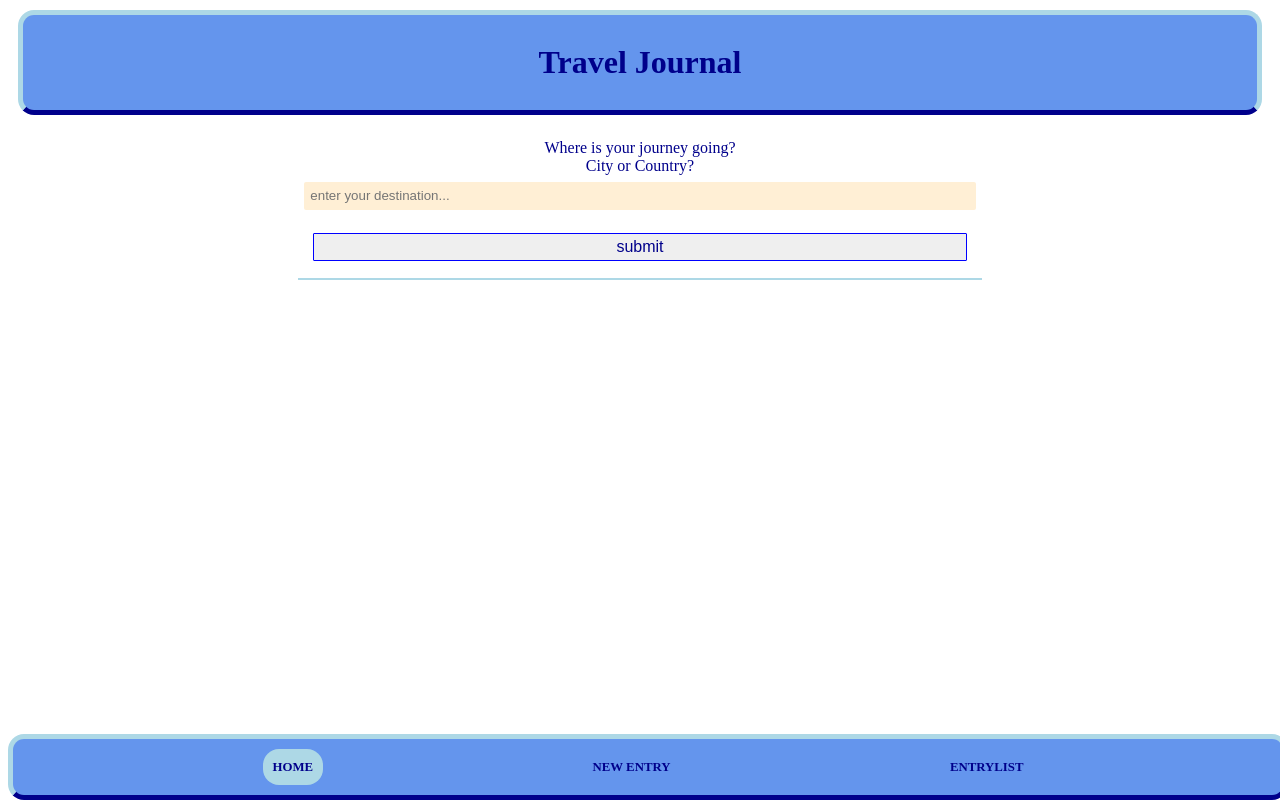
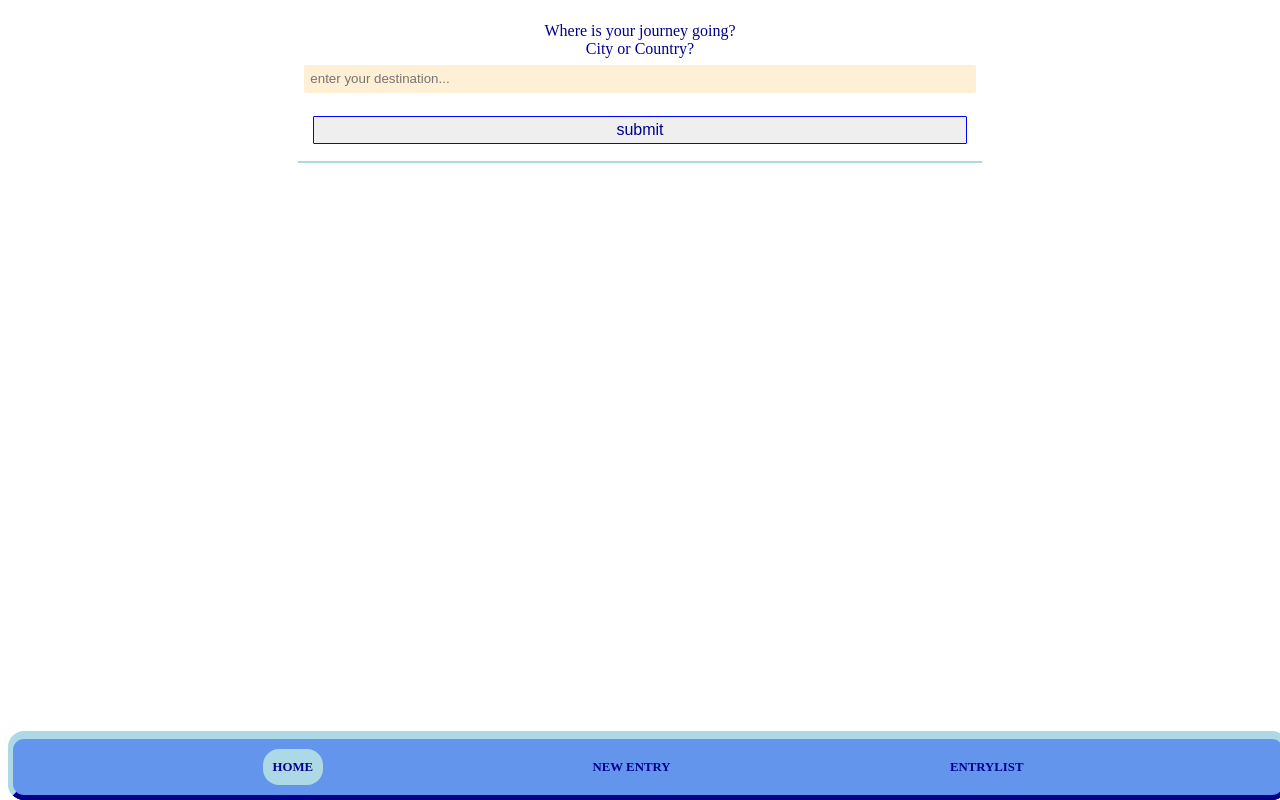
Before and after one commit to IrisHerholz/capstone-project, a Next.js app: page / in a window 1280 px wide. Built offline with nearby package versions, Linux system fonts and the light colour scheme.

Commit message:
header, footer style check

```diff
--- a/components/Header/index.js
+++ b/components/Header/index.js
@@ -12,16 +12,13 @@ export default function Header() {
 //styled-components
 
 const StyledHeader = styled.header`
+  position: absolute;
+  bottom: 0;
+  width: 100%;
+  line-height: 1rem;
   background-color: #6495ed;
-  postion: fixed;
-  display: center;
-  text-align: center;
-  line-height: 2em;
-  padding: 10px;
-  margin: 10px;
+  color: darkblue;
   border: 5px solid lightblue;
   border-radius: 1em;
   border-bottom-color: darkblue;
-  color: darkblue;
-  font-weight: 0,5em;
 `;
```
